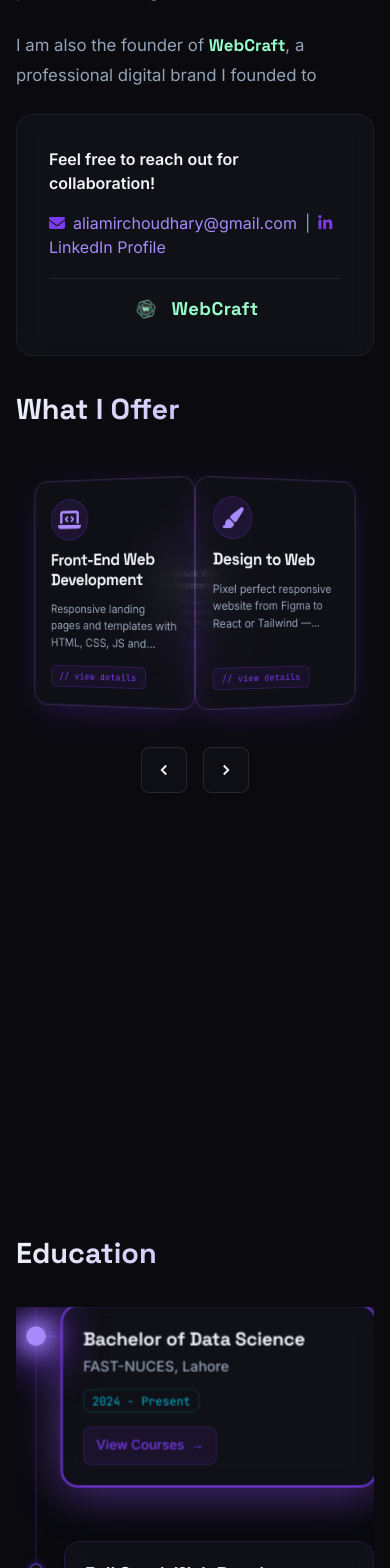
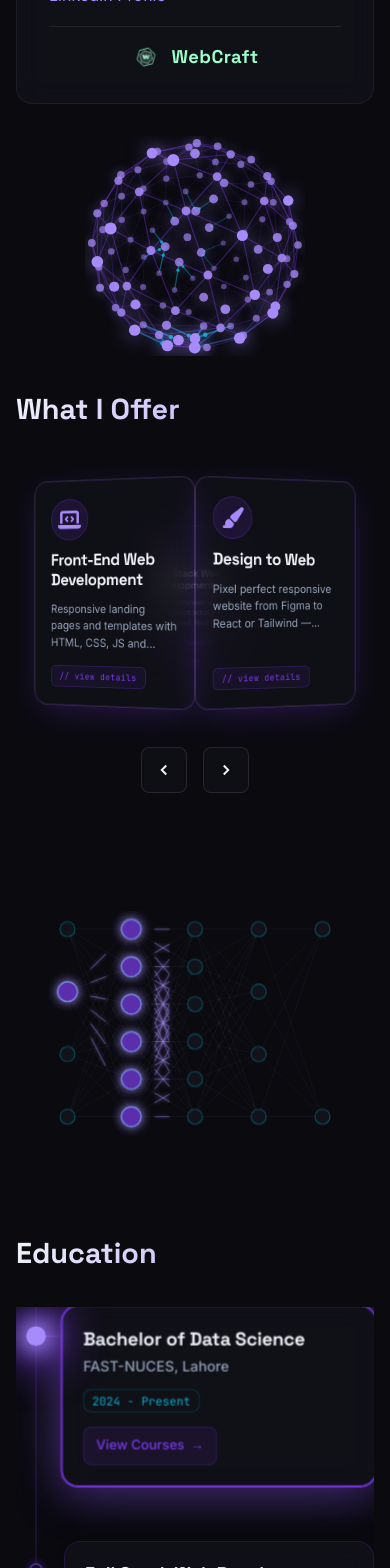
Before and after one commit to aliamirchoudhary/Personal-Portfolio-Website-3D-, a React (Vite) app: page / in a window 390 px wide. Shown: the part 1380-2948 px from the top of the page. Built offline with nearby package versions, Linux system fonts and the light colour scheme; a web font is replaced by a local one.

Commit message:
feat: add animated components under each section on mobile (≤1024px)

```diff
--- a/src/components/sections/AboutSection.jsx
+++ b/src/components/sections/AboutSection.jsx
@@ -1,6 +1,7 @@
 import { useState, useEffect, useRef } from 'react'
 import { ABOUT_TEXT, PERSONAL, WEBCRAFT } from '../../data/portfolioData'
 import WebCraftLogo from '../ui/StartupLogoButton'
+import NeuralNetworkGlobe from '../animated/NeuralNetworkGlobe'
 
 const WC_FONT = "'Clash Display', 'Clash Grotesk', 'Space Grotesk', sans-serif"
 
@@ -144,6 +145,10 @@ export default function AboutSection() {
             </a>
           </div>
         </div>
+
+        <div className="mobile-animated-component">
+          <NeuralNetworkGlobe size={220} />
+        </div>
       </div>
     </section>
   )
--- a/src/components/sections/ContactSection.jsx
+++ b/src/components/sections/ContactSection.jsx
@@ -1,5 +1,6 @@
 import { useState } from 'react'
 import { SOCIAL_LINKS, PERSONAL } from '../../data/portfolioData'
+import { MorphingCommsIcon } from '../animated/MorphingCommsIcon'
 
 const emailRegex = /^[^\s@]+@[^\s@]+\.[^\s@]+$/
 
@@ -251,6 +252,10 @@ export default function ContactSection() {
             </div>
           </div>
         </div>
+
+        <div className="mobile-animated-component">
+          <MorphingCommsIcon />
+        </div>
       </div>
     </div>
 
--- a/src/components/sections/EducationSection.jsx
+++ b/src/components/sections/EducationSection.jsx
@@ -1,6 +1,7 @@
 import { useRef, useState, useEffect } from 'react'
 import { EducationTimeline, GlobalStyles } from '../ui/EducationTimeline'
 import { EDUCATION } from '../../data/portfolioData'
+import { SpinningSkillBox } from '../animated/FlippingCard3D'
 
 const eduItems = EDUCATION.map((e) => ({
   ...e,
@@ -79,6 +80,10 @@ export default function EducationSection() {
         <div ref={scrollRef} className="edu-scroll-area" style={{ flex: 1, overflowY: 'auto', minHeight: 0 }}>
           <EducationTimeline items={eduItems} activeIndex={activeIndex} fill={fill} rowRefs={rowRefs} />
         </div>
+
+        <div className="mobile-animated-component">
+          <SpinningSkillBox />
+        </div>
       </div>
     </section>
   )
--- a/src/components/sections/ProjectsSection.jsx
+++ b/src/components/sections/ProjectsSection.jsx
@@ -1,5 +1,6 @@
 import { RingCarousel } from '../ui/RingCarousel'
 import { PROJECTS } from '../../data/portfolioData'
+import TechFlowDiagram from '../animated/TechFlowDiagram'
 
 const FULL_CONTENT = {
   criclytics: `<p>Criclytics is an intelligent cricket analytics platform that transforms historical match data into context-aware probabilities and interpretable machine-learning insights for players, teams, and venues. Built to provide cricket enthusiasts, analysts, and fantasy league players with data-driven predictions and comprehensive performance analysis.</p>
@@ -223,6 +224,10 @@ export default function ProjectsSection() {
         <div style={{ flex: 1, overflowY: 'auto', minHeight: 0 }}>
           <RingCarousel cards={mappedProjects} accentColor="#7c3aed" />
         </div>
+
+        <div className="mobile-animated-component">
+          <TechFlowDiagram />
+        </div>
       </div>
     </section>
   )
--- a/src/components/sections/ServicesSection.jsx
+++ b/src/components/sections/ServicesSection.jsx
@@ -1,5 +1,6 @@
 import { RingCarousel } from '../ui/RingCarousel'
 import { SERVICES } from '../../data/portfolioData'
+import { PerceptronAnimation } from '../animated/PerceptronAnimation'
 
 const mappedServices = SERVICES.map((s) => {
   const sectionsHtml = (s.modal.sections || []).map((sec) =>
@@ -50,6 +51,10 @@ export default function ServicesSection() {
         <div style={{ flex: 1, overflowY: 'auto', minHeight: 0 }}>
           <RingCarousel cards={mappedServices} accentColor="#7c3aed" />
         </div>
+
+        <div className="mobile-animated-component">
+          <PerceptronAnimation maxWidth={300} />
+        </div>
       </div>
     </section>
   )
--- a/src/components/sections/SkillsSection.jsx
+++ b/src/components/sections/SkillsSection.jsx
@@ -1,4 +1,5 @@
 import SkillsGrid from '../ui/SkillsGrid'
+import { SkillCube } from '../animated/SkillCube'
 
 export default function SkillsSection() {
   return (
@@ -31,6 +32,10 @@ export default function SkillsSection() {
         <div style={{ flex: 1, overflowY: 'auto', minHeight: 0 }}>
           <SkillsGrid />
         </div>
+
+        <div className="mobile-animated-component">
+          <SkillCube />
+        </div>
       </div>
     </section>
   )
--- a/src/index.css
+++ b/src/index.css
@@ -29,6 +29,8 @@ body {
   scroll-snap-align: start;
   scroll-snap-stop: always;
 }
+
+.mobile-animated-component { display: none; }
 
 /* Themed scrollbar for body */
 body::-webkit-scrollbar { width: 8px; }
@@ -157,6 +159,12 @@ body {
   /* Ring carousel cards overflow stage bounds. html overflow:hidden clips them.
      Delegate scroll to html (viewport), make body not clip. Use width:100%
      (not 100vw) so no horizontal scrollbar despite html scrollbar. */
+  .mobile-animated-component {
+    display: flex !important;
+    justify-content: center;
+    padding: 1rem 0;
+  }
+
   html { overflow: visible !important; }
   body {
     overflow-x: visible !important;
```
